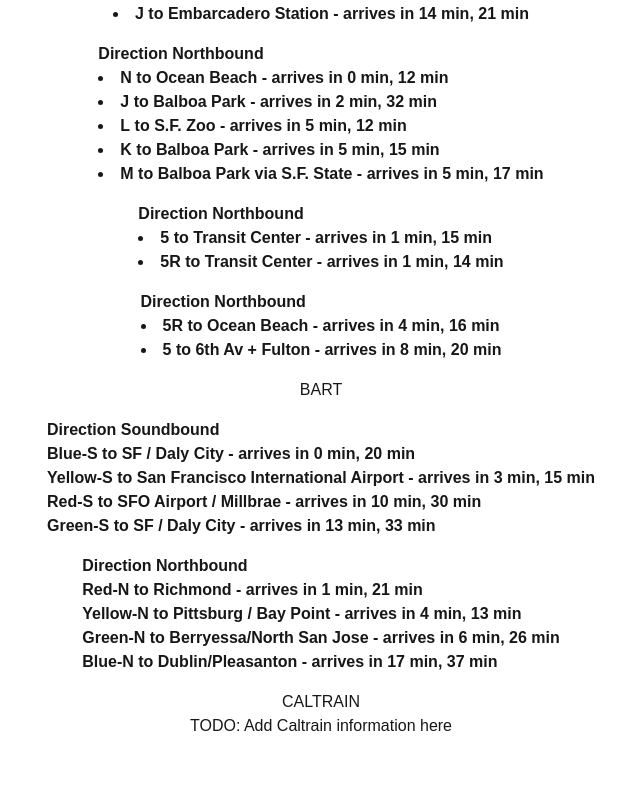
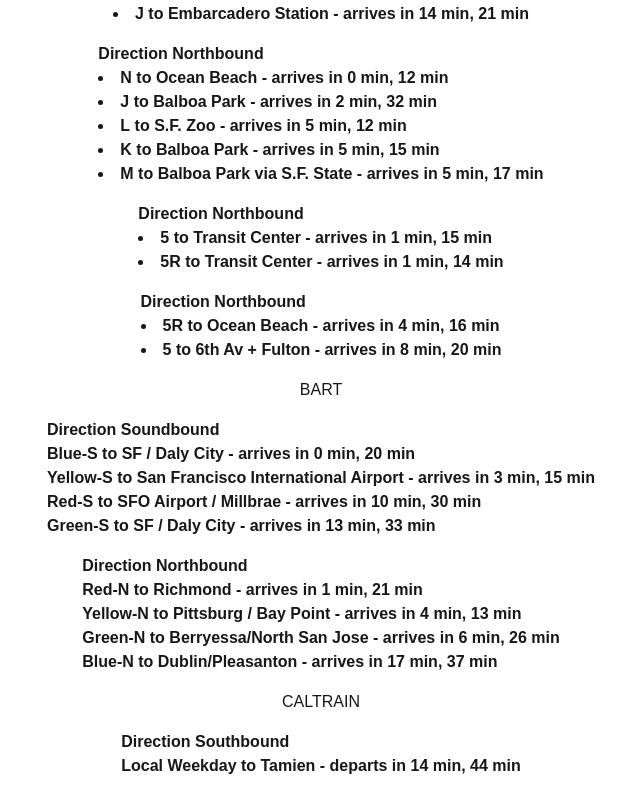
Before and after one commit to lukecheng1998/transit-monitor-ui, a Next.js app: page / in a window 1280 px wide. Shown: the part 614-1408 px from the top of the page, without its empty margins (319-959 px from the left). Before the commit the page ends 1352 px from the top, so only its background shows below. Built offline with nearby package versions, Linux system fonts and the light colour scheme.

Commit message:
updated page

```diff
--- a/src/app/page.tsx
+++ b/src/app/page.tsx
@@ -1,18 +1,26 @@
 import "./globals.css";
 import transitData from "./json-files/sf_muni.json"
 import transitData2 from "./json-files/bart.json"
+import transitData3 from "./json-files/caltrain.json"
 
 type Arrival = {
     line: string,
     destination: string,
     arrival_time: number[];
 }
-
+type Departure = {
+    line: string,
+    destination: string,
+    departure_time: number[];
+}
 type SFMuniSchedule = Arrival[][];
 const muniData: SFMuniSchedule = transitData;
 
 type bartSchedule = Arrival[][];
 const bartData: bartSchedule = transitData2;
+
+type caltrainSchedule = Departure[][];
+const caltrainData: caltrainSchedule = transitData3;
 
 export default function Home() {
     return (
@@ -48,7 +56,20 @@
                     </div>
                 ))}
                 <h2>CALTRAIN</h2>
-                <p>TODO: Add Caltrain information here</p>
+                {caltrainData.map((direction, dirIdx) => (
+                    <div key={dirIdx} className="my-4">
+                        <h3 className= "font-semibold">Direction Southbound
+                            <ul className="list idsc list-inside">
+                                {direction.map((train, i)=> (
+                                    <li key={i}>
+                                        <strong>{train.line}</strong> to {train.destination} - departs in {train.departure_time.join(" min, ")} min
+                                    </li>
+                                ))}
+                            </ul>
+                        </h3>
+
+                    </div>
+                ))}
             </main>
         </div>
     )
```
